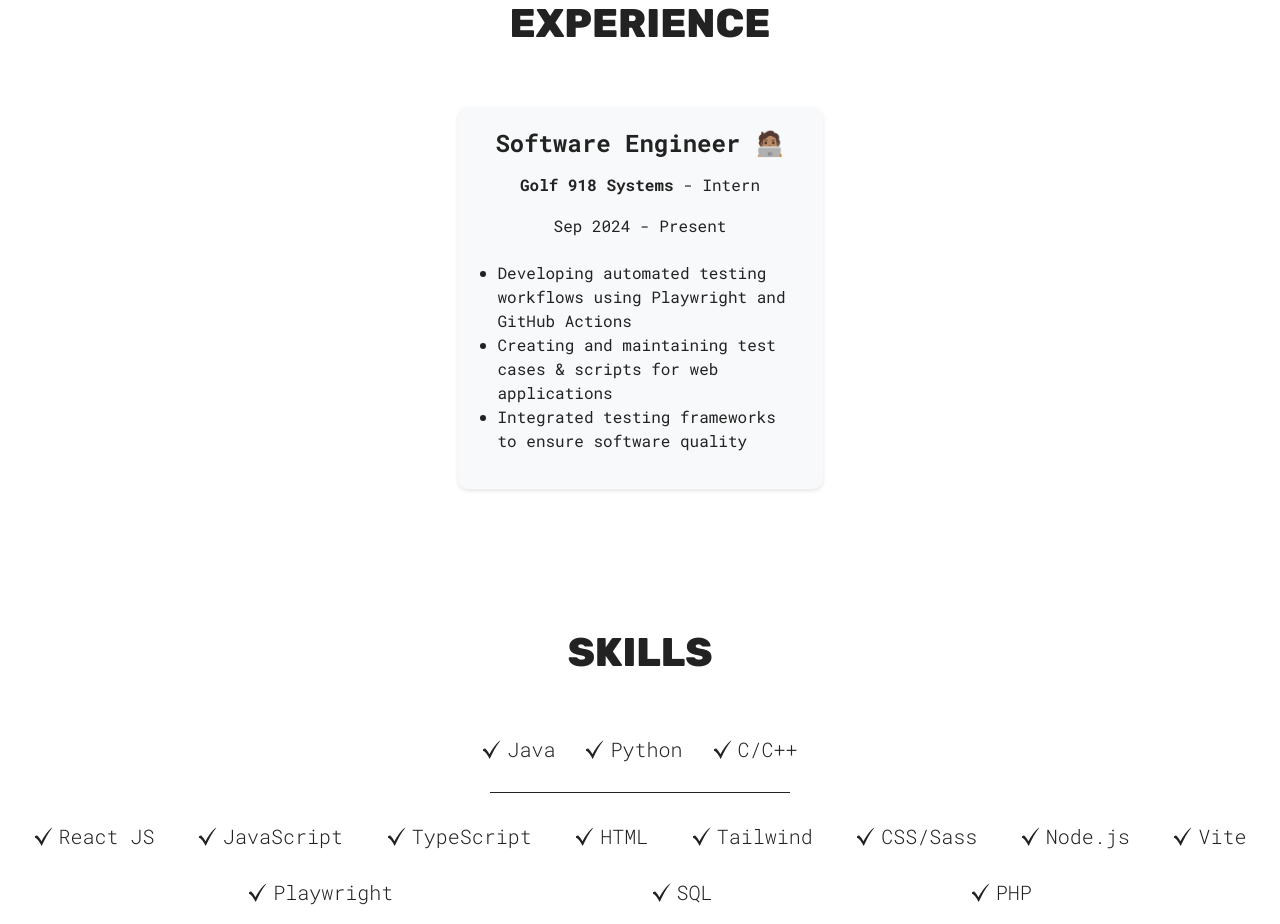
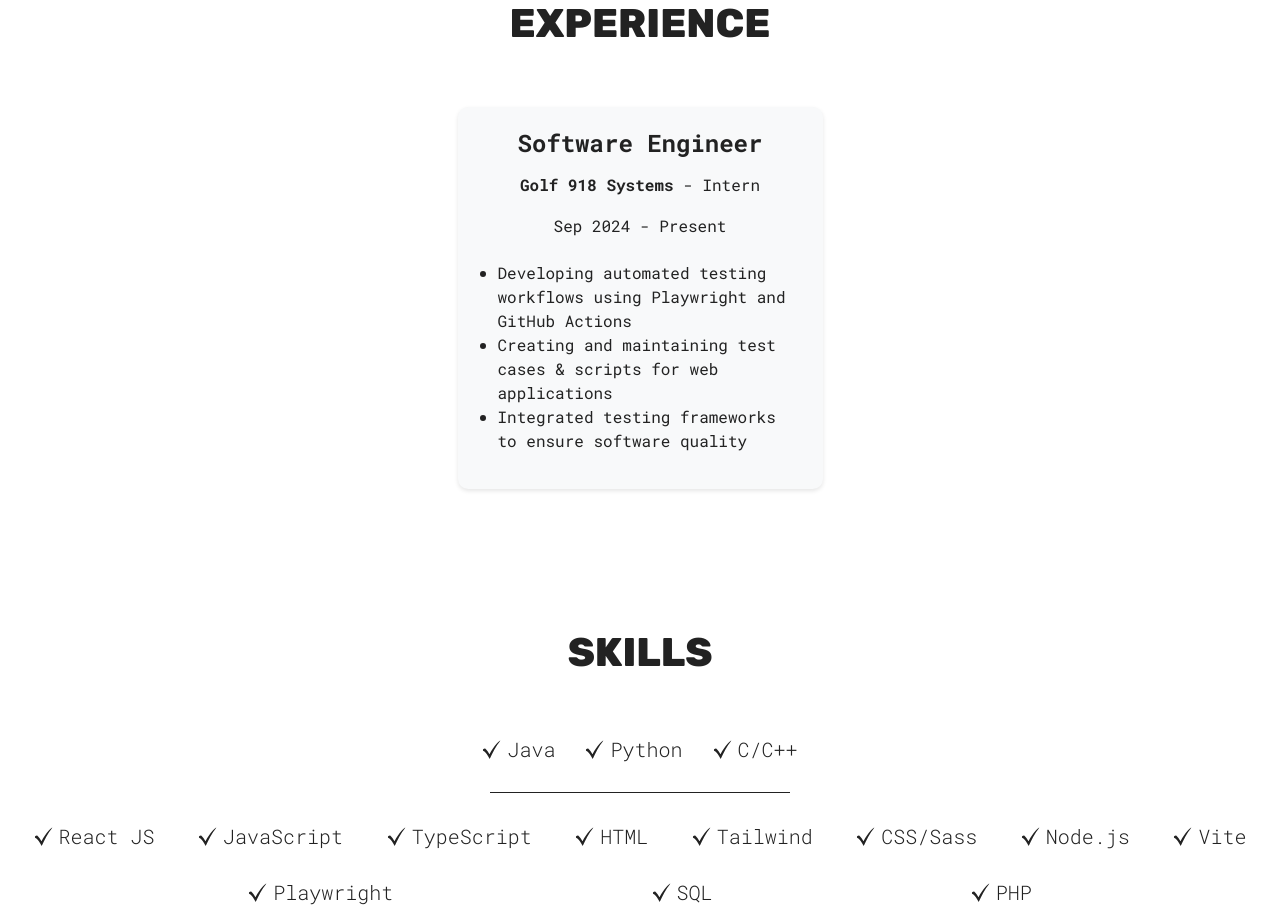
Before and after one commit to Hirbod03/PersonalWebsite, a React (Vite) app: page / in a window 1280 px wide. Shown: the part 920-1844 px from the top of the page. Built offline with nearby package versions, Linux system fonts and the light colour scheme.

Commit message:
updated ExperienceStyles.module.css to improve link styling

```diff
--- a/src/sections/Experience/Experience.jsx
+++ b/src/sections/Experience/Experience.jsx
@@ -14,32 +14,20 @@ const experiences = [
   //   companyLink: 'https://www.techcorp.com',
   // },
   // {
-  //   title: 'Intern 🌱',
-  //   company: 'Startup Inc',
+  //   title: 'Technical Consultant',
+  //   company: 'Oracle',
   //   responsibilities: [
   //     'Assisted in the development of a mobile app',
   //     'Conducted market research',
   //     'Participated in team meetings',
   //     'Presented project updates to stakeholders',
   //   ],
-  //   typeOfEmployment: 'Internship',
-  //   employmentDuration: 'Jun 2021 - Dec 2021',
-  //   companyLink: 'https://www.startupinc.com',
-  // },
-  // {
-  //   title: 'Frontend Developer 🖼️',
-  //   company: 'Web Solutions',
-  //   responsibilities: [
-  //     'Developed user interfaces for web applications',
-  //     'Implemented responsive designs',
-  //     'Collaborated with designers to create visually appealing websites',
-  //   ],
   //   typeOfEmployment: 'Full-time',
-  //   employmentDuration: 'Mar 2020 - Dec 2021',
-  //   companyLink: 'https://www.websolutions.com',
+  //   employmentDuration: 'Jul 2025 - Present',
+  //   companyLink: 'https://www.netsuite.com/portal/aboutus.shtml',
   // },
   {
-  title: 'Software Engineer 🧑🏽‍💻',
+  title: 'Software Engineer',
   company: 'Golf 918 Systems',
   responsibilities: [
     'Developing automated testing workflows using Playwright and GitHub Actions',
--- a/src/sections/Experience/ExperienceStyles.module.css
+++ b/src/sections/Experience/ExperienceStyles.module.css
@@ -91,9 +91,6 @@ a:hover {
 .companyLink {
     color: var(--link-color);
     font-weight: bold;
-}
-
-.companyLink:hover {
     color: #007bff;
 }
 
@@ -103,6 +100,14 @@ a:hover {
         flex-wrap: wrap;
         justify-content: space-evenly;
         max-width: fit-content;
+    }
+    .companyLink {
+        color: var(--link-color);
+        font-weight: bold;
+    }
+
+    .companyLink:hover {
+        color: #007bff;
     }
 
 }
```
